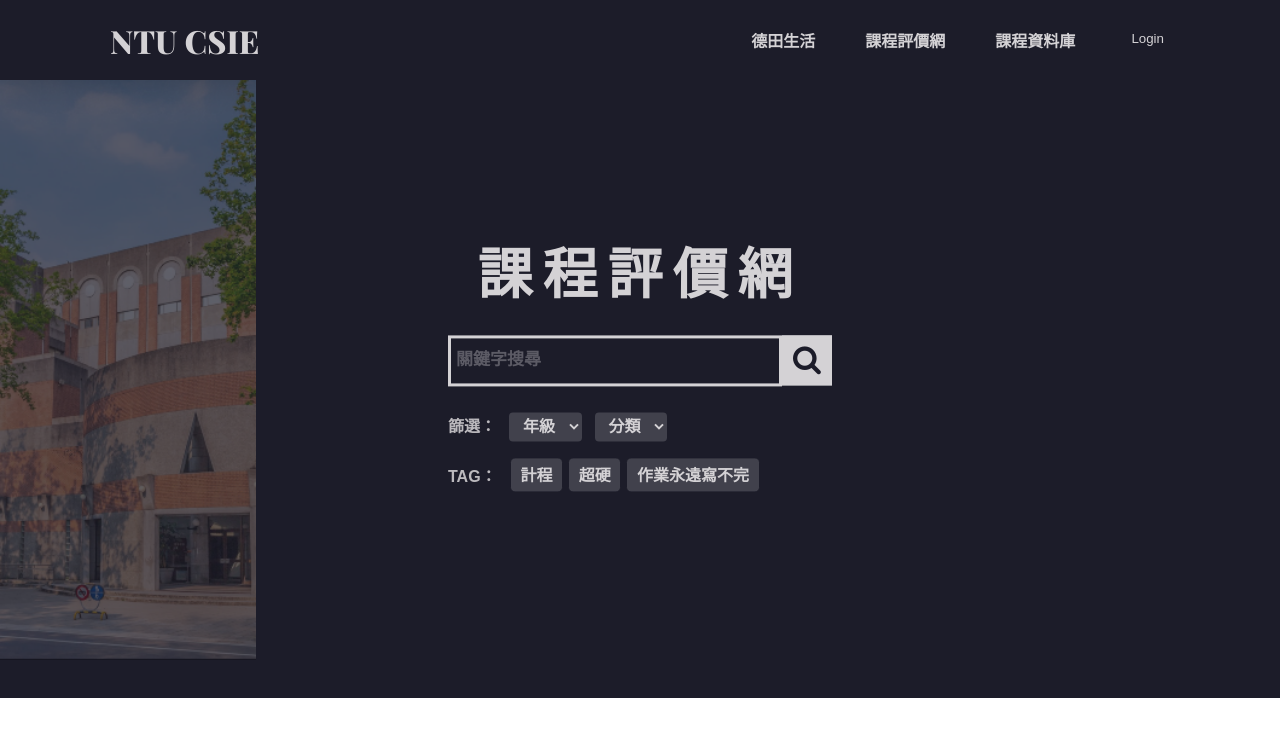
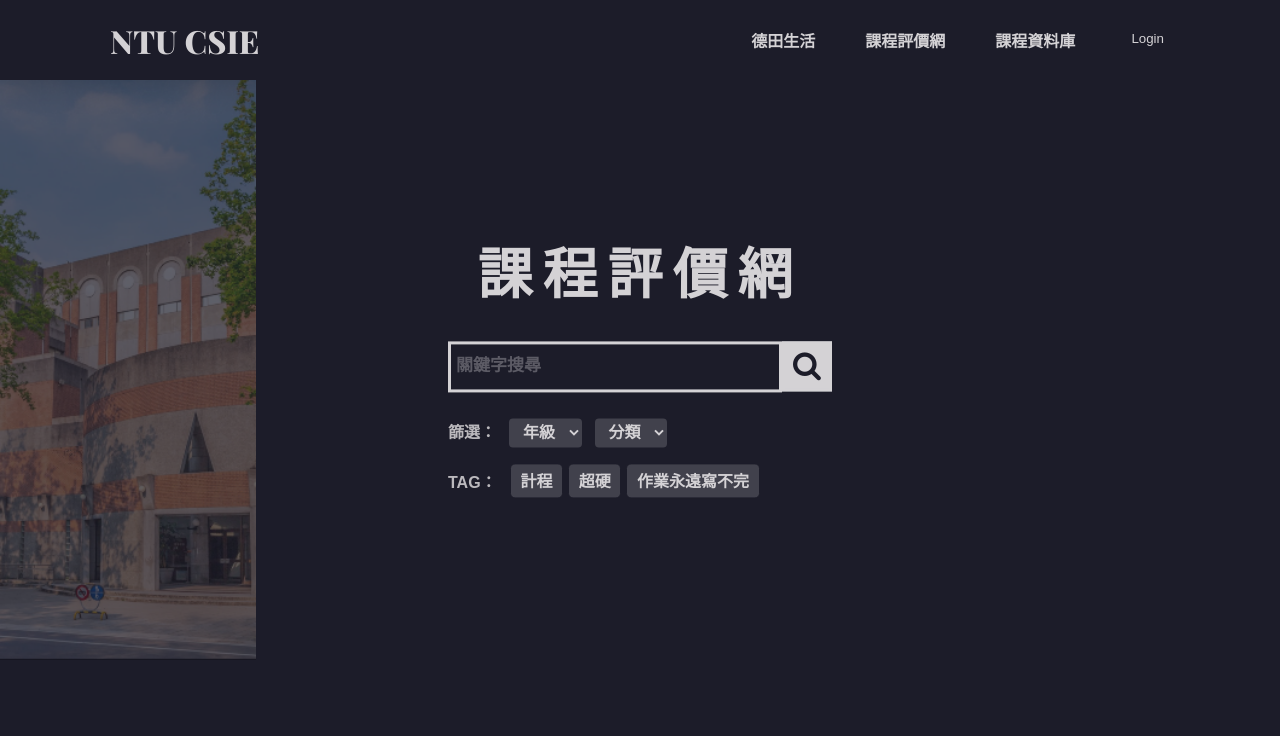
Before and after one commit to NTUCSIECouncil/council.csie-frontend, a Next.js app: page /rate in a window 1280 px wide. Shown: the top 736 px of the page. Built offline with nearby package versions, Linux system fonts and the light colour scheme; no server answers.

Commit message:
fix(front): fix navbar and main content height

```diff
--- a/src/components/NavBar.tsx
+++ b/src/components/NavBar.tsx
@@ -48,7 +48,7 @@ const NavBar: FC = () => {
 
   return (
     <nav>
-      <Link href="/" className={playfairDisplay.className} style={{ paddingLeft: '110px', paddingTop: '40px', paddingBottom: '40px', fontSize: '32px' }}>NTU CSIE</Link>
+      <Link href="/" className={playfairDisplay.className} style={{ paddingLeft: '110px', fontSize: '32px' }}>NTU CSIE</Link>
       <ul className={roboto.className} style={{ paddingRight: '110px' }}>
         {/* <li>
             <Link href="/test1">test1</Link>
--- a/src/styles/rate.module.css
+++ b/src/styles/rate.module.css
@@ -16,8 +16,7 @@
   background-size: 20%;
   background-repeat: no-repeat;
   background-position-x: left;
-  height: 618px;
-  /* auto set? */
+  height: calc(100vh - 80px);
 }
 
 .layoutVer {
```
